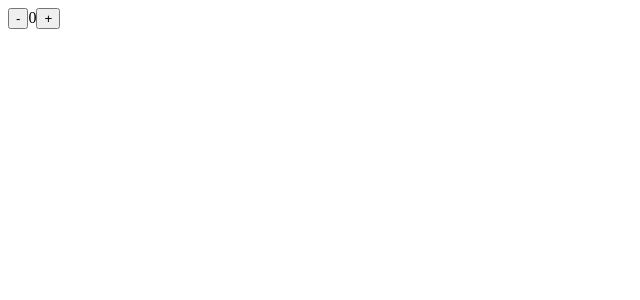
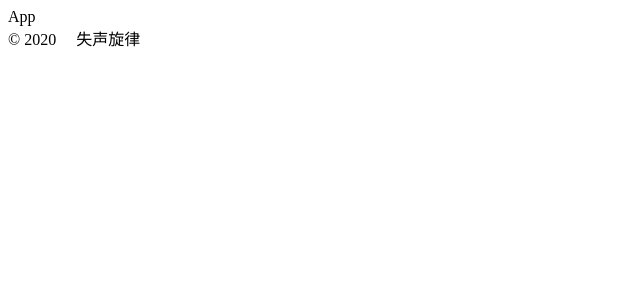
Before and after one commit to freshmanljp/ReactLearning, a React (Create React App) app: page / in a window 1280 px wide. Shown: the top 300 px of the page, without its empty margins (0-640 px from the left). Built offline with nearby package versions, Linux system fonts and the light colour scheme.

Commit message:
HOC高阶组价的用法和修饰器的使用

```diff
--- /dev/null
+++ b/config-overrides.js
@@ -0,0 +1,7 @@
+// 此配置文件通过customize-cra包来简化配置操作
+const { override, addDecoratorsLegacy } = require('customize-cra')
+
+module.exports = override(
+  //注意此功能需要额外的插件，看官网
+  addDecoratorsLegacy()
+)
--- a/src/App.js
+++ b/src/App.js
@@ -1,21 +1,23 @@
 // 组件化形式编写有context的开发方式
 import React, { Component } from 'react'
-import {
-    Counter,
-    CounterBtn
-} from './components'
-import { CounterProvider } from './countStore'
-export default class App extends Component {
+
+// 引入高阶组件
+import withCopyright from './withCopyright'
+// const componentExp = <div>Hello,Kimming</div>
+// const componentExpWithCop = withCopyright(componentExp)
+
+// 无论配置什么，最好的方式是是同react-app-rewired包来对cra创建的项目进行配置调整
+// 安装好后，修改package.json中的scripts
+// 根目录下创建config-overrides.js配置文件
+@withCopyright
+class App extends Component {
     render() {
         return (
             <div>
-                {/* 需要数据共享的组件用自定义的数组共享组件包起来 */}
-                <CounterProvider>
-                    <CounterBtn type="sub">-</CounterBtn>
-                    <Counter></Counter>
-                    <CounterBtn type="add">+</CounterBtn>
-                </CounterProvider>
+                App
             </div>
         )
     }
 }
+
+export default (App)
--- a/src/components/CountBtn/index.js
+++ /dev/null
@@ -1,20 +0,0 @@
-import React, { Component } from 'react'
-import { CountConsumer } from '../../countStore'
-
-// 计数器按钮组件
-export default class CounterBtn extends Component {
-  render() {
-      return (
-          <CountConsumer>
-              {
-                  ({addCount, subCount}) => {
-                      const handle = this.props.type === 'add' ? addCount : subCount
-                      return (
-                          <button onClick={handle}>{this.props.children}</button>
-                      )
-                  }
-              }
-          </CountConsumer>
-      )
-  }
-}
--- a/src/components/Counter/index.js
+++ /dev/null
@@ -1,21 +0,0 @@
-import React, { Component } from 'react'
-import { CountConsumer } from '../../countStore'
-
-// 计数器显示组件,用到共享数据时需用Consumer组件包起来
-// 注意：Consumer组件包起来的部分必须是函数，因为要接受参数，参数为对象，不能直接输出，需要结构出需要的值
-export default class Counter extends Component {
-    render() {
-        return (
-            <CountConsumer>
-                {
-                    // 注意此处的参数为对象，不能直接输出，需要结构出需要的值
-                    ({count}) => {
-                        return (
-                            <span>{count}</span>
-                        )
-                    }
-                }
-            </CountConsumer>
-        )
-    }
-}
--- a/src/components/index.js
+++ /dev/null
@@ -1,2 +0,0 @@
-export { default as Counter } from './Counter'
-export { default as CounterBtn } from './CountBtn'
--- a/src/countStore.js
+++ /dev/null
@@ -1,47 +0,0 @@
-// context的用法，也是计数器为例，是一种组件之间共享一类数值的方式
-// 引入createContext的方法,注意是方法，直接用即可
-import React, { Component,createContext } from 'react'
-
-// 按需导入context中的provider和consumer组件
-const { Provider,
-        Consumer: CountConsumer
-} = createContext()
-
-// 数据共享组件，state为需要共享的数据，修改该数据的方法也在这里定义，并通过value属性传递下去
-class CounterProvider extends Component {
-    constructor() {
-        super()
-        // 共享的数据
-        this.state = {
-            count: 0
-        }
-    }
-    // 修改共享数据的方法
-    addCount = () => {
-        this.setState({
-            count: this.state.count + 1
-        })
-    }
-    subCount = () => {
-        this.setState({
-            count: this.state.count - 1
-        })
-    }
-    render() {
-        return (
-            // 将需要共享的参数和方法作为provider组件的value属性传递下去
-            <Provider value={{
-                count: this.state.count,
-                addCount: this.addCount,
-                subCount: this.subCount
-            }}>
-                {this.props.children}
-            </Provider>
-        )
-    }
-}
-
-export {
-  CounterProvider,
-  CountConsumer
-}
--- a/src/index.js
+++ b/src/index.js
@@ -1,3 +1,4 @@
+// HOC高阶组件的用法
 import React from 'react'
 import { render } from 'react-dom'
 
--- /dev/null
+++ b/src/withCopyright.js
@@ -0,0 +1,19 @@
+// 高阶组件的定义方式
+import React, { Component } from 'react'
+
+// 需要接受参数组件，所以导出为函数，注意参数名必须是大写开头，认定为组件
+const withCopyright = (MyComponent) => {
+  return class withCopyright extends Component {
+    render() {
+      return (
+        <>
+          {/* 因为隔了一层组件，所以需要传递props */}
+          <MyComponent {...this.props}/>
+          <div>&copy; 2020 &emsp;失声旋律</div>
+        </>
+      )
+    }
+  }
+}
+
+export default withCopyright
```
Also changed, not shown: package.json (+6 -3 lines), src/App.copy.js (deleted, +0 -95 lines), 1 other file (tests, documents, lock files or other folders).
